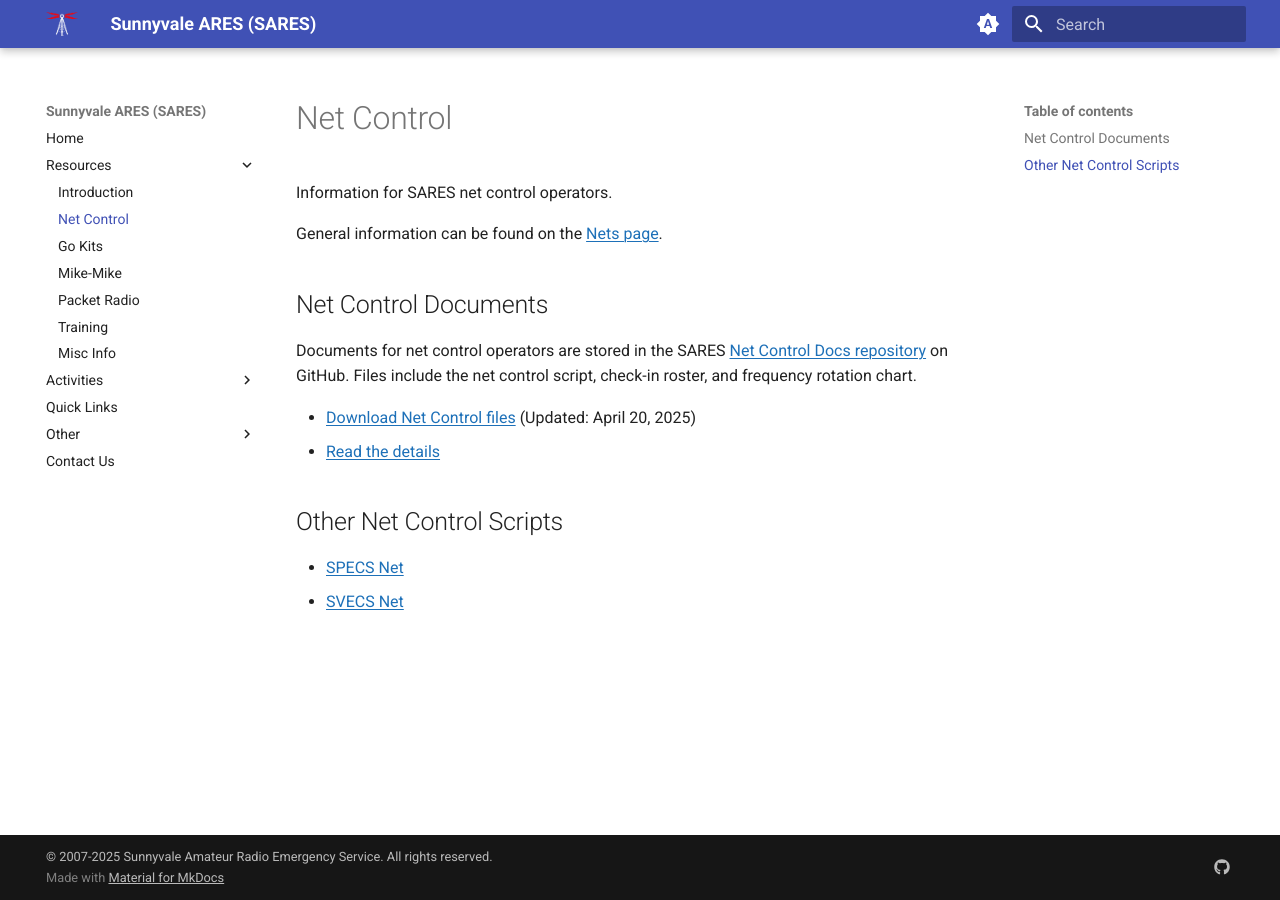
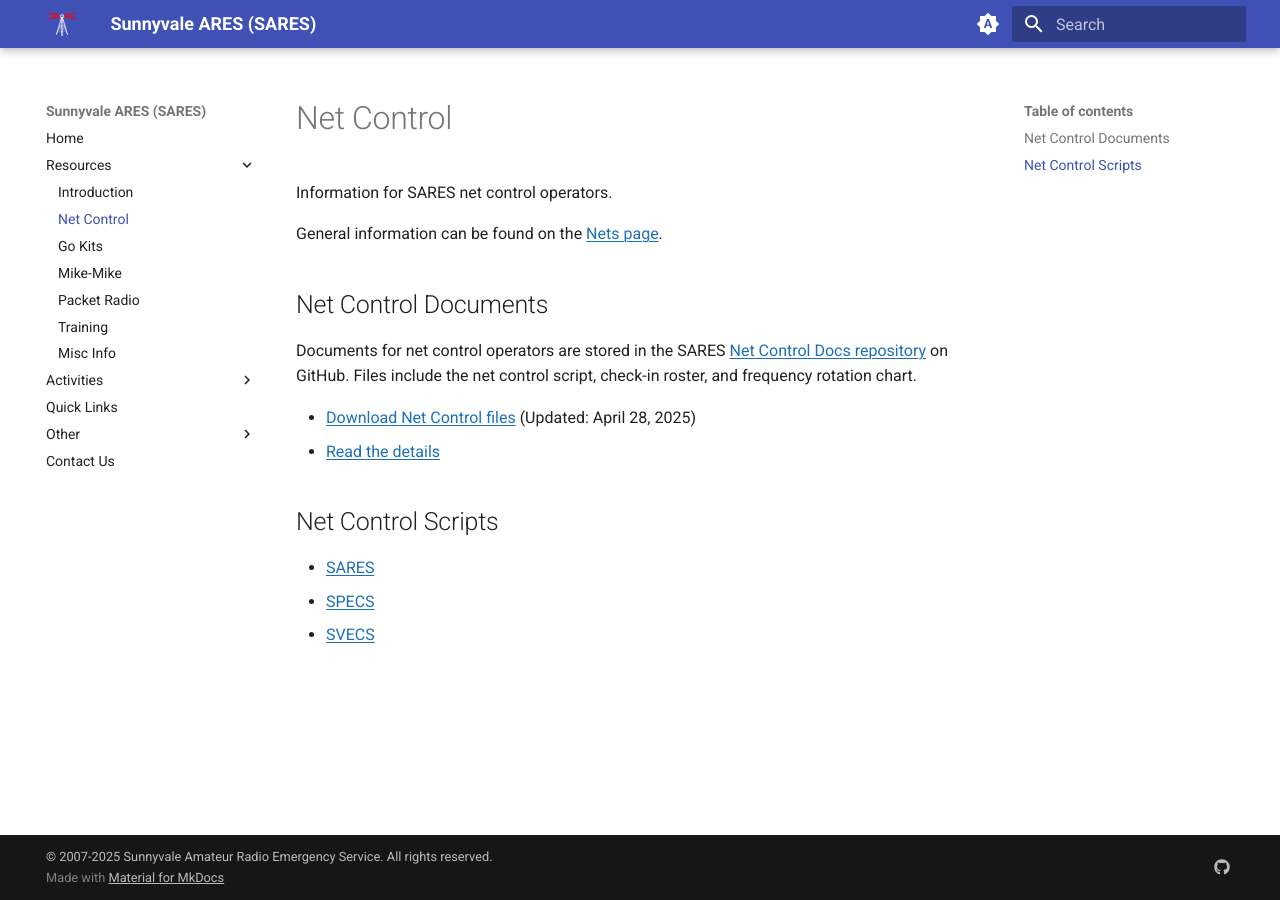
Before and after one commit to saresrg/www-k6sny-org, an MkDocs documentation site: the page built from docs/resources/net-control.md, in a window 1280 px wide. Built offline with MkDocs 1.6.1 and Material for MkDocs 9.7.7, drawn with Linux system fonts in a browser that asks for light colours.

Commit message:
Update net control script to version 2.2

```diff
--- a/docs/resources/net-control.md
+++ b/docs/resources/net-control.md
@@ -8,10 +8,11 @@ General information can be found on the [Nets page](../nets.md).
 
 Documents for net control operators are stored in the SARES [Net Control Docs repository](https://github.com/saresrg/Net-Control-Docs) on GitHub. Files include the net control script, check-in roster, and frequency rotation chart.
 
--   [Download Net Control files](https://github.com/saresrg/Net-Control-Docs/releases/latest) (Updated: April 20, 2025)
+-   [Download Net Control files](https://github.com/saresrg/Net-Control-Docs/releases/latest) (Updated: April 28, 2025)
 -   [Read the details](https://github.com/saresrg/Net-Control-Docs#readme)
 
-## Other Net Control Scripts
+## Net Control Scripts
 
--   [SPECS Net](https://www.specsnet.org/monday-night-net)
--   [SVECS Net](http://www.svecs.net/netcontrolscript.html)
+-   [SARES](https://github.com/saresrg/Net-Control-Docs/releases/latest)
+-   [SPECS](https://www.specsnet.org/monday-night-net)
+-   [SVECS](http://www.svecs.net/netcontrolscript.html)
```
